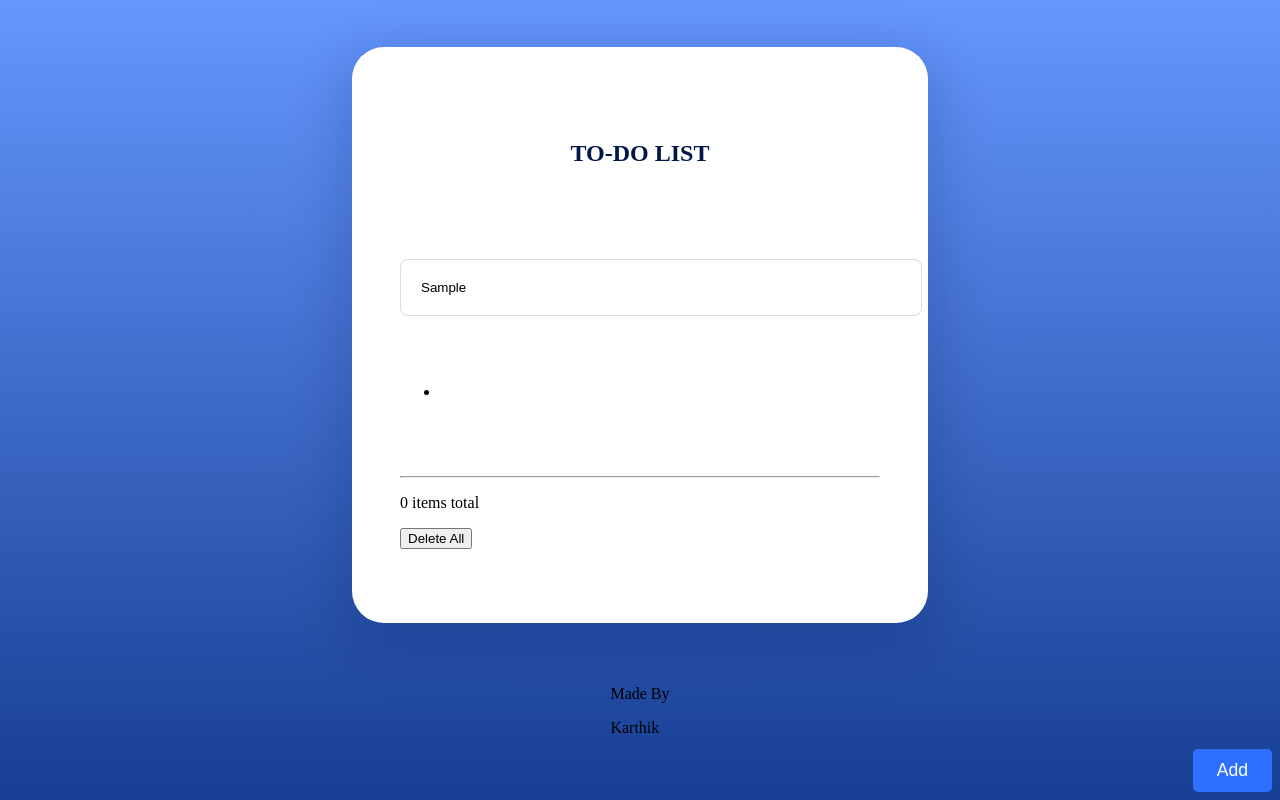
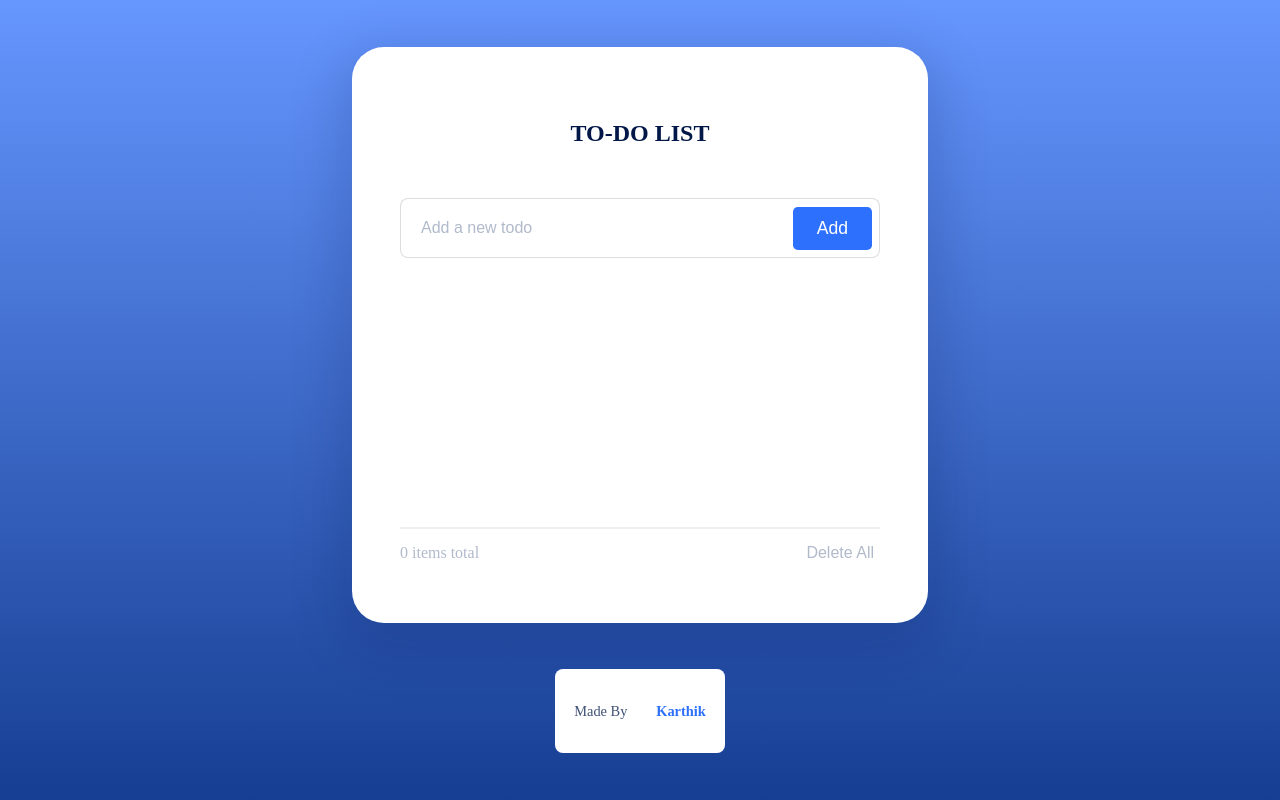
Before and after one commit to karthikykr/to-do-list, a plain HTML site: page index.html in a window 1280 px wide. Both pictures are taken after typing "Sample" into the empty fields and a click on the button "Add". Drawn offline with Linux system fonts and the light colour scheme.

Commit message:
apply some css property and create javascript file and initialize.

```diff
--- a/index.html
+++ b/index.html
@@ -4,6 +4,7 @@
     <meta charset="UTF-8">
     <meta name="viewport" content="width=device-width, initial-scale=1.0">
     <link rel="stylesheet" href="style.css">
+    <script src="./script.js" defer></script>
     <title>Todo</title>
 </head>
 <body>
--- /dev/null
+++ b/script.js
@@ -0,0 +1,50 @@
+// Retrieve todo from local storage or initialize an empty array
+
+let todo = JSON.parse(localStorage.getItem
+    ("todo")) || [];
+const todoInput = document.getElementById("todoInput");
+const todoList = document.getElementById("todoList");
+const todoCount = document.getElementById("todoCount");
+const addButton = document.querySelector(".btn");
+const deleteButton = document.getElementById("deleteButton");
+
+// Initialize
+document.addEventListener("DOMContentLoaded",
+    function () {
+        addButton.addEventListener("click", addTask);
+        todoInput.addEventListener('keydown', function(event) {
+            if (event.key === "Enter") {
+                event.preventDefault();
+                addTask();
+            }
+        });
+        deleteButton.addEventListener("click", deleteAllTasks);
+        displayTasks();
+});
+
+
+function addTask() {
+    const newTask = todoInput.value.trim();
+    if (newTask !== "") {
+        todo.push({
+            text: newTask,
+            disabled: false,
+        });
+        saveToLocalStorage();
+        todoInput.value = "";
+
+    }
+}
+
+function deleteAllTasks() {
+    console.log("test");
+}
+
+function displayTasks() {
+    todoList.innerHTML = ""
+}
+
+
+function saveToLocalStorage() {
+    localStorage.setItem("todo", JSON.stringify(todo));
+}
--- a/style.css
+++ b/style.css
@@ -65,7 +65,7 @@ h2{
 
 }
 
-input{
+.input{
     position: relative;
     display: flex;
 }
@@ -75,4 +75,115 @@ input{
     border: 0.06rem solid #d2d2d2bf;
     border-radius: 0.5rem;
     padding: 1.25rem;
+    font-size: 1rem;
 }
+input[type="text"]::placeholder{
+    color: var(--grey);
+}
+
+.todo-container{
+    display: flex;
+    gap: 1rem;
+}
+
+ul{
+    padding: 0;
+    margin: 0;
+    overflow-y: scroll;
+}
+
+li{
+    display: flex;
+    flex-direction: column;
+    gap: 1.2rem;
+    padding: 1.3rem;
+}
+
+#todolist p{
+    color: #8f98a8;
+}
+
+.disabled{
+    display: flex;
+    text-decoration: line-through;
+}
+
+input[type="checkbox"]::before{
+    content: "\2713";
+    display: inline-block;
+    width: 2rem;
+    height: 2rem;
+    font-size: 1.7rem;
+    text-align: center;
+    border: 0.06rem solid var(--grey-border);
+    border-radius: 50%;
+    color: transparent;
+}
+
+input[type="checkbox"]::before::after{
+    color: var(--white);
+    background-color: var(--green);
+    border: 0.06rem solid var(--green);
+    border-radius: 50%;
+}
+
+.counter{
+    border: 0.06rem solid var(--grey-light);
+}
+
+.counter-container{
+    height: 2rem;
+    display: flex;
+    justify-content: space-between;
+    color: var(--grey);
+}
+
+.counter-container p{
+    align-self: center;
+}
+
+.counter-container button{
+    border: none;
+    background-color: transparent;
+    color: var(--grey);
+    font-size: 1rem;
+}
+
+.footer{
+    display: flex;
+    gap: 1.8rem;
+    background-color: var(--white);
+    padding: 1.2rem;
+    border-radius: 0.5rem;
+}
+
+.made-by, .author{
+    font-size: 0.9rem;
+}
+
+.made-by{
+    color: var(--grey-dark);
+}
+
+.author{
+    color: var(--blue);
+    font-weight: bold;
+}
+
+.scroll{
+    height: 15rem;
+    /*scrollbar-width: thin;*/
+}
+
+.scroll::-webkit-scrollbar {
+    width: 0.6rem;
+}
+
+.scroll::-webkit-scrollbar-thumb{
+    background-color: var(--blue);
+    border-radius: 0.5rem;
+}
+
+.scroll::-webkit-scrollbar-track{
+    display: none;
+}
```
